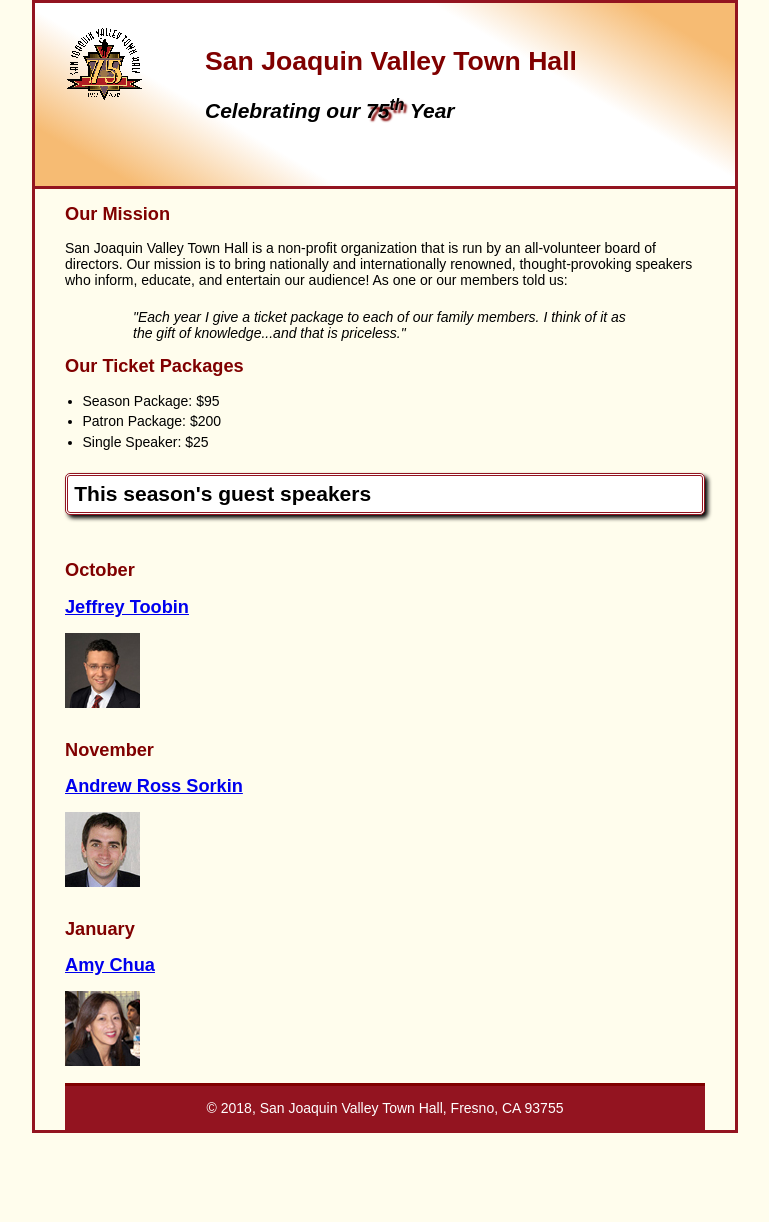
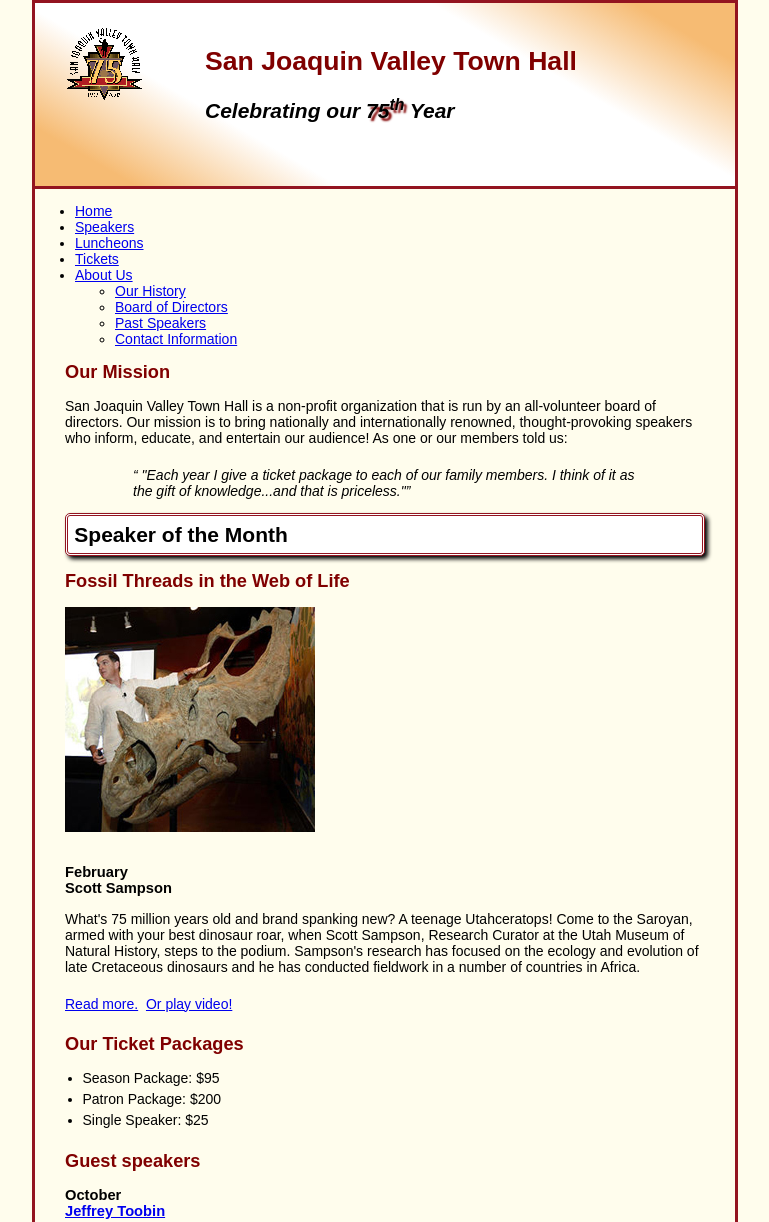
Before and after one commit to Ainazik02/Town-Hall-Website, a plain HTML site: page town_hall_1/index.html in a window 1280 px wide. Shown: the top 1222 px of the page, without its empty margins (255-1024 px from the left). Before the commit the page ends 1133 px from the top, so only its background shows below. Drawn offline with Linux system fonts and the light colour scheme.

Commit message:
Update index.html

```diff
--- a/town_hall_1/index.html
+++ b/town_hall_1/index.html
@@ -19,41 +19,94 @@
         Year
       </h3>
     </header>
+    <nav id="na_menu">
+      <ul>
+        <li>
+          <a href="index.html" class="current">Home</a>
+        </li>
+        <li>
+          <a href="speakers.html">Speakers</a>
+        </li>
+        <li>
+          <a href="luncheons.html">Luncheons</a>
+        </li>
+        <li>
+          <a href="tickets.html">Tickets</a>
+        </li>
+        <li>
+          <a href="about us.html">About Us</a>
+          <ul>
+            <li><a href="#">Our History</a></li>
+            <li><a href="#">Board of Directors</a></li>
+            <li><a href="#">Past Speakers </a></li>
+            <li><a href="#">Contact Information</a></li>
+          </ul>
+        </li>
+      </ul>
+    </nav>
     <main>
+      <section>
         <h2>Our Mission</h2>
         <p>
-        San Joaquin Valley Town Hall is a non-profit organization that is run by
-        an all-volunteer board of directors. Our mission is to bring nationally
-        and internationally renowned, thought-provoking speakers who inform,
-        educate, and entertain our audience! As one or our members told us:
+          San Joaquin Valley Town Hall is a non-profit organization that is run
+          by an all-volunteer board of directors. Our mission is to bring
+          nationally and internationally renowned, thought-provoking speakers
+          who inform, educate, and entertain our audience! As one or our members
+          told us:
         </p>
         <blockquote>
-        "Each year I give a ticket package to each of our family members. I
-        think of it as the gift of knowledge...and that is priceless."
+          &ldquo; "Each year I give a ticket package to each of our family
+          members. I think of it as the gift of knowledge...and that is
+          priceless."&rdquo;
         </blockquote>
+
+        <h1>Speaker of the Month</h1>
+        <article>
+          <h2>Fossil Threads in the Web of Life</h2>
+          <img src="images/sampson_dinosaur.jpg" />
+          <h3>
+            February <br />
+            Scott Sampson
+          </h3>
+          <p>
+            What's 75 million years old and brand spanking new? A teenage
+            Utahceratops! Come to the Saroyan, armed with your best dinosaur
+            roar, when Scott Sampson, Research Curator at the Utah Museum of
+            Natural History, steps to the podium. Sampson's research has focused
+            on the ecology and evolution of late Cretaceous dinosaurs and he has
+            conducted fieldwork in a number of countries in Africa.
+          </p>
+          <p>
+            <a href="speakers/c6_sampson.html">Read more.</a>&nbsp;
+            <a href="media/sampson.mp4">Or play video!</a>
+          </p>
+        </article>
+
         <h2>Our Ticket Packages</h2>
         <ul>
           <li>Season Package: $95</li>
           <li>Patron Package: $200</li>
           <li>Single Speaker: $25</li>
         </ul>
-      <h1>This season's guest speakers</h1>
-      <br />
-      <h2>October</h2>
-      <h2><a href="speakers/toobin.html">Jeffrey Toobin </a></h2>
-      <img src="images/toobin75.jpg" alt="Jeffrey Toobin" />
-      <br />
-      <h2>November</h2>
-      <h2><a href="speakers/sorkin.html">Andrew Ross Sorkin</a></h2>
-      <img src="images/sorkin75.jpg" alt="Andrew Ross Sorkin" />
-
-      <br />
-      <h2>January</h2>
-      <h2><a href="speakers/chua.html">Amy Chua</a></h2>
-      <img src="images/chua75.jpg" alt="Amy Chua" />
+      </section>
+      <aside>
+        <h2>Guest speakers</h2>
+        <h3>October<br /><a href="speakers/toobin.html">Jeffrey Toobin</a></h3>
+        <img src="images/toobin75.jpg" alt="Jeffrey Toobin photo" />
+        <h3>
+          November<br /><a href="speakers/sorkin.html">Andrew Ross Sorkin</a>
+        </h3>
+        <img src="images/sorkin75.jpg" alt="Andrew Ross Sorkin photo" />
+        <h3>January<br /><a href="speakers/chua.html">Amy Chua</a></h3>
+        <img src="images/chua75.jpg" alt="Amy Chua photo" />
+        <h3>
+          February<br /><a href="speakers/c6_sampson.html">Scott Sampson</a>
+        </h3>
+        <img src="images/sampson75.jpg" alt="Scott Sampson photo" />
+      </aside>
+    </main>
     <footer>
-        &copy; 2018, San Joaquin Valley Town Hall, Fresno, CA 93755
+      <p>&copy; 2018, San Joaquin Valley Town Hall, Fresno, CA 93755</p>
     </footer>
-    </main>
   </body>
 </html>
```
Lines whose indentation alone changed are shown as unchanged.
